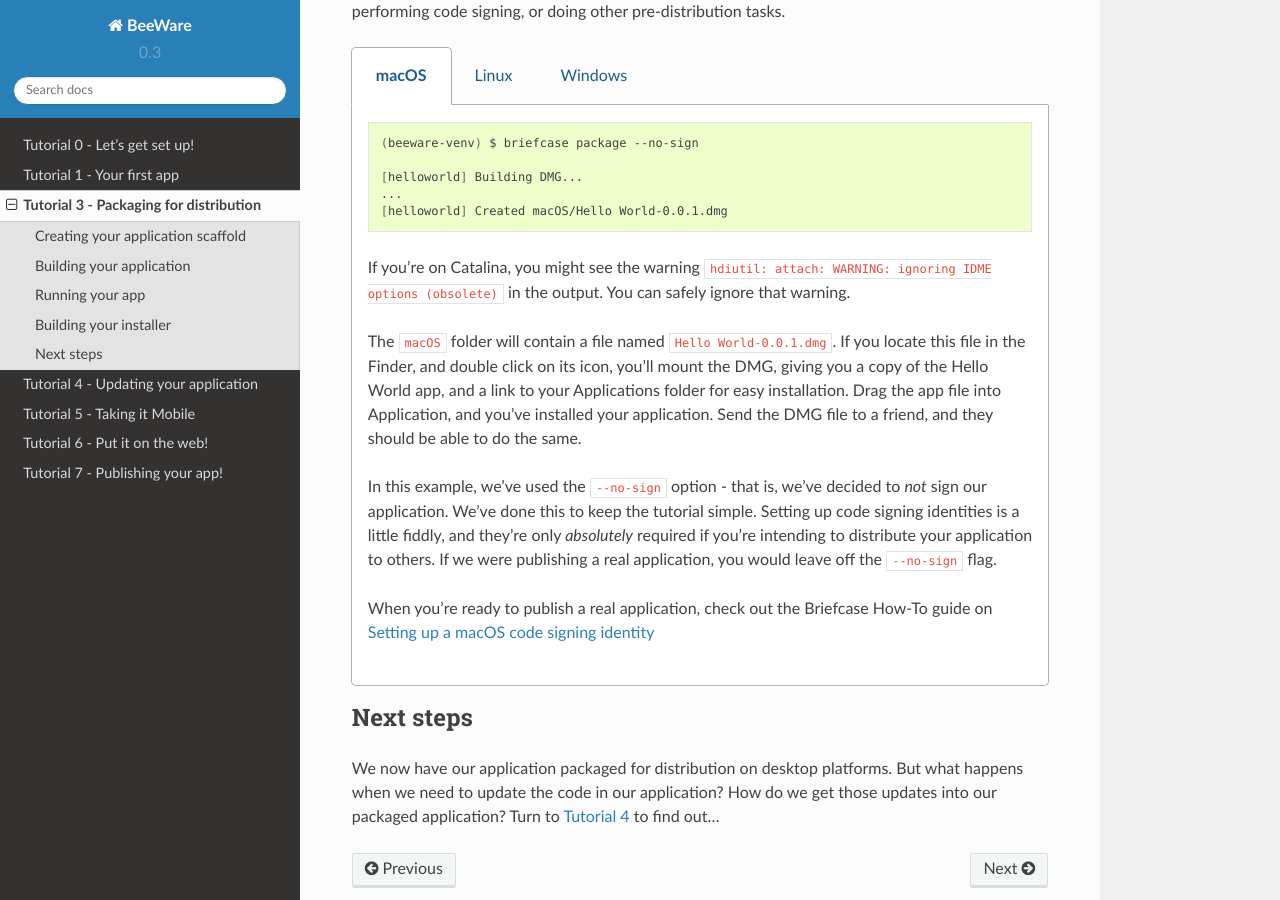
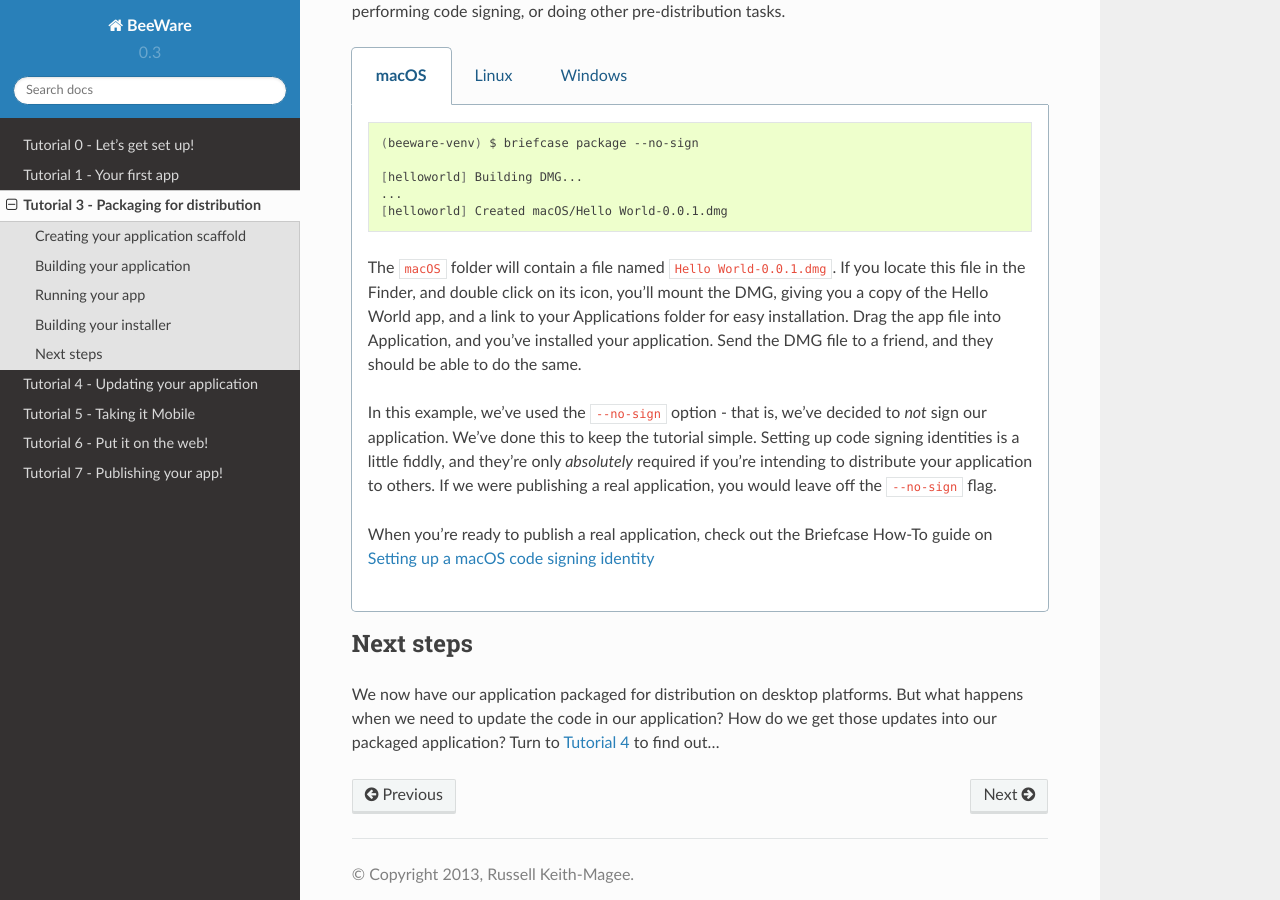
Before and after one commit to beeware/beeware, a Sphinx documentation site: the page built from docs/tutorial/tutorial-3.rst, in a window 1280 px wide and 900 px high, scrolled down 3061 px. Built offline with Sphinx 7.4.7 and the Read the Docs theme 2.0.0, drawn with Linux system fonts in a browser that asks for light colours; pages that are not in the unit, such as notebooks, are missing from menus.

Commit message:
Removed outdated note on DMG warning.
Refs: beeware/briefcase#483
Underlying issue in al45tair/dmgbuild#20 was fixed.

```diff
--- a/docs/tutorial/tutorial-3.rst
+++ b/docs/tutorial/tutorial-3.rst
@@ -272,10 +272,6 @@ or doing other pre-distribution tasks.
       ...
       [helloworld] Created macOS/Hello World-0.0.1.dmg
 
-    If you're on Catalina, you might see the warning ``hdiutil: attach:
-    WARNING: ignoring IDME options (obsolete)`` in the output. You can safely
-    ignore that warning.
-
     The ``macOS`` folder will contain a file named ``Hello World-0.0.1.dmg``.
     If you locate this file in the Finder, and double click on its icon,
     you'll mount the DMG, giving you a copy of the Hello World app, and a
```
